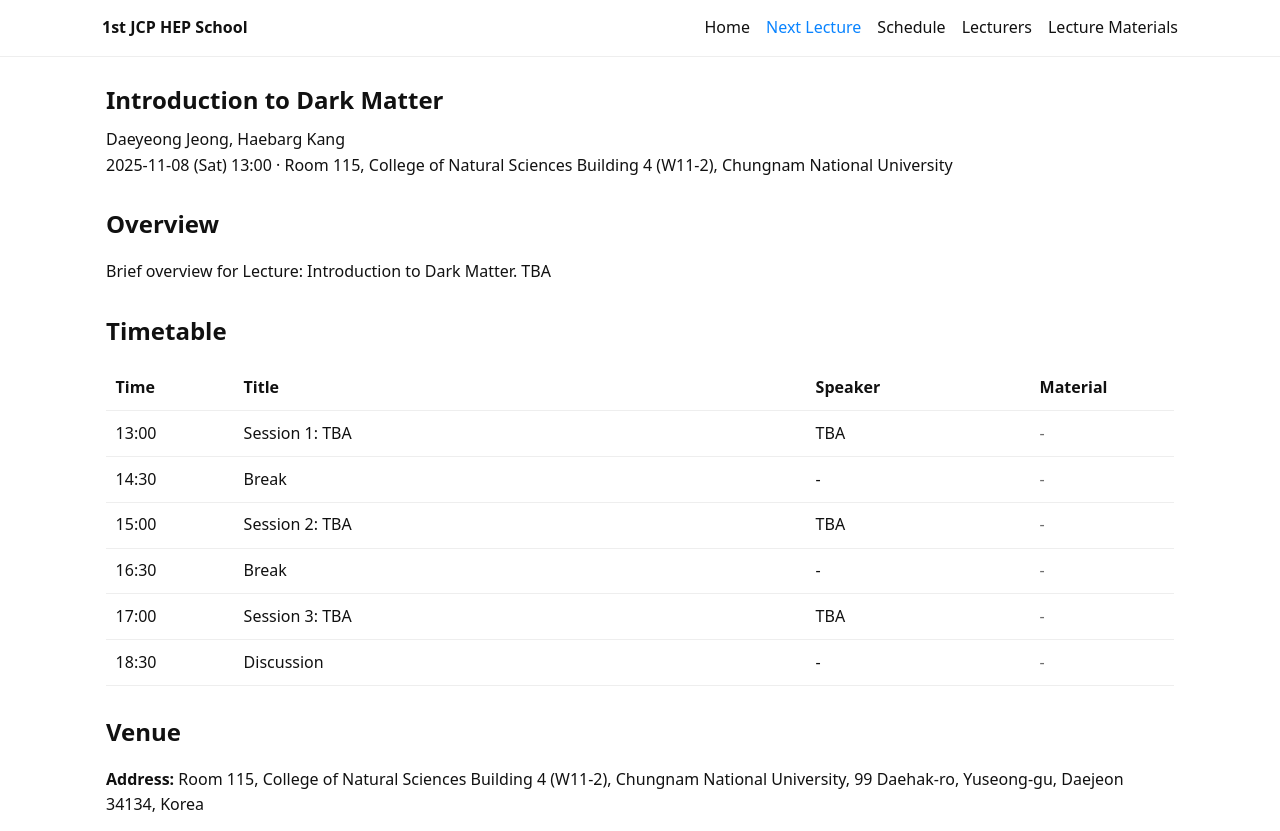
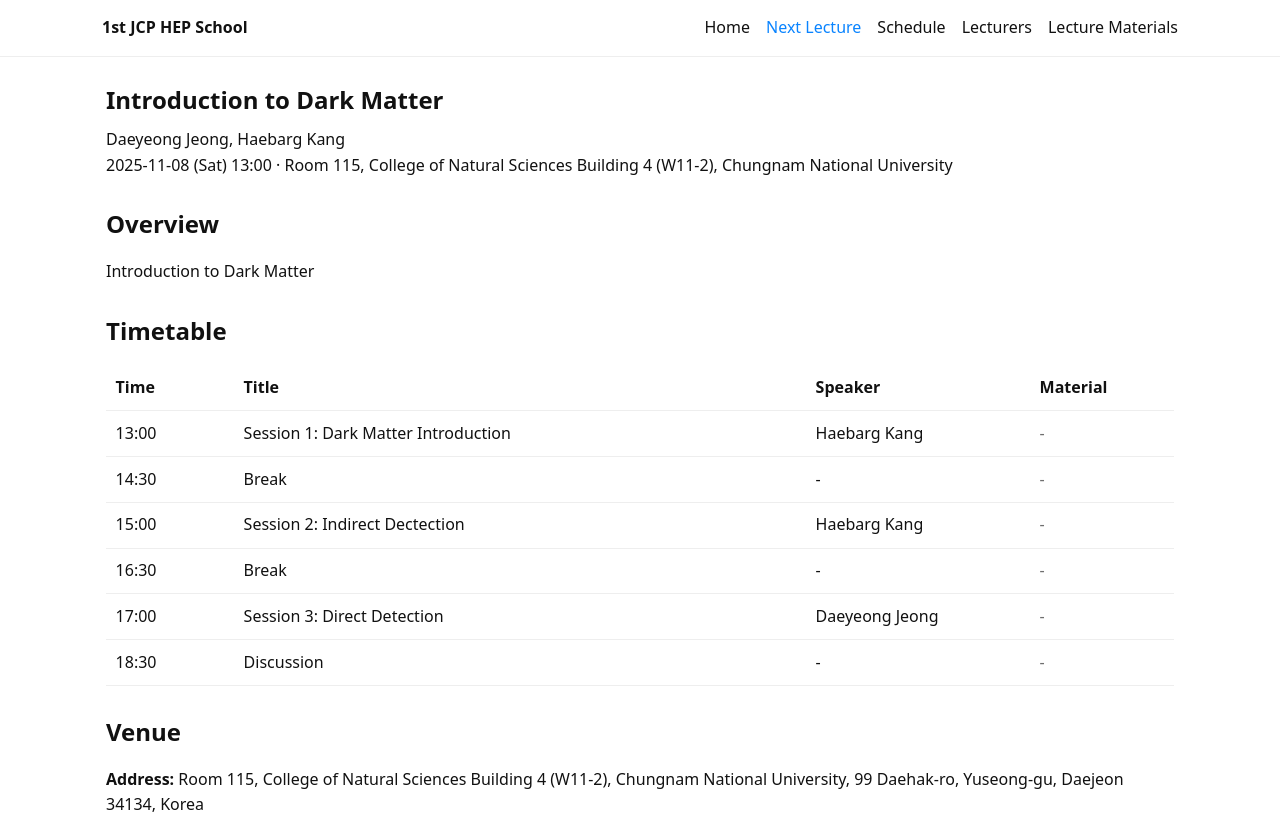
Before and after one commit to HEPschool/1stJCP, a Jekyll site: the page built from docs/_events/25-11 Introduction to Dark Matter.md, in a window 1280 px wide and 900 px high, scrolled down 504 px, cut to the strip 0-831 px from the top of the window. Built offline with Jekyll 4.4.1, drawn with Linux system fonts in a browser that asks for light colours.

Commit message:
Introduction to Dark Matter - schedule update v2

```diff
--- a/docs/_events/25-11 Introduction to Dark Matter.md
+++ b/docs/_events/25-11 Introduction to Dark Matter.md
@@ -7,25 +7,25 @@ speaker: "Daeyeong Jeong, Haebarg Kang"
 address: "Room 115, College of Natural Sciences Building 4 (W11-2), Chungnam National University, 99 Daehak-ro, Yuseong-gu, Daejeon 34134, Korea"
 note: "Lecture, TBA"
 overview: >
-  Brief overview for Lecture: Introduction to Dark Matter. TBA
+  Introduction to Dark Matter
 timetable:
   - time: "13:00"
-    title: "Session 1: TBA"
-    speaker: "TBA"
+    title: "Session 1: Dark Matter Introduction"
+    speaker: "Haebarg Kang"
     material_id: ""
   - time: "14:30"
     title: "Break"
     speaker: ""
   - time: "15:00"
-    title: "Session 2: TBA"
-    speaker: "TBA"
+    title: "Session 2: Indirect Dectection"
+    speaker: "Haebarg Kang"
     material_id: ""
   - time: "16:30"
     title: "Break"
     speaker: ""
   - time: "17:00"
-    title: "Session 3: TBA"
-    speaker: "TBA"
+    title: "Session 3: Direct Detection"
+    speaker: "Daeyeong Jeong"
     material_id: ""
   - time: "18:30"
     title: "Discussion"
```
